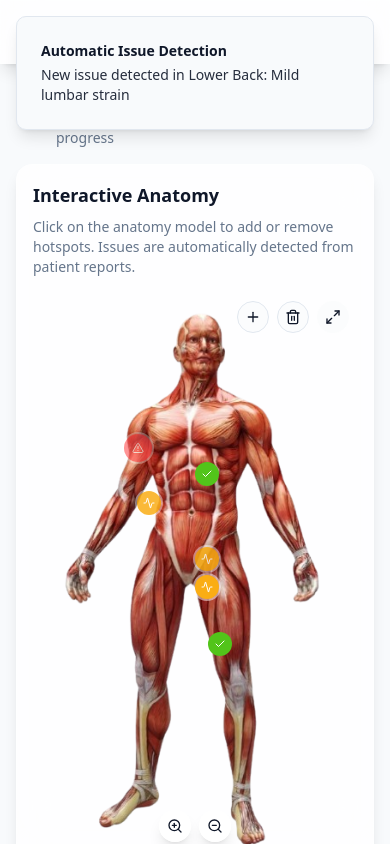
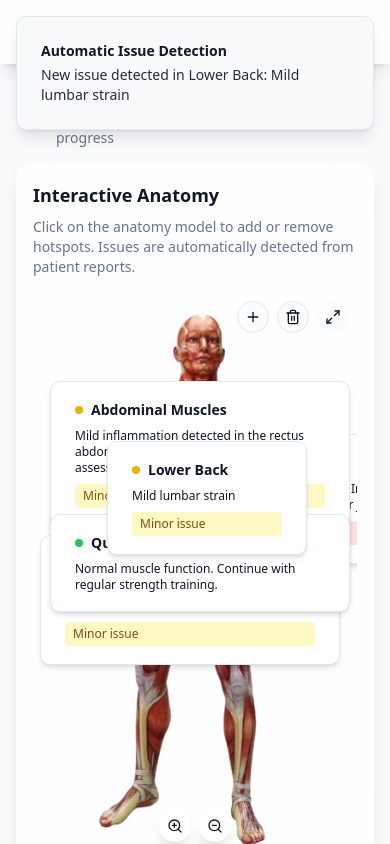
Before and after one commit to trademeindia/optm-healtpro-e3cb7c9b, a React (Vite) app: page /help in a window 390 px wide. Built offline with nearby package versions, Linux system fonts and the light colour scheme; sample sign-in values are in the browser's storage.

Commit message:
Improve responsiveness of application
The application is still getting cut off when viewed in desktop mode, this commit improves the responsiveness.

```diff
--- a/src/components/3d/AnatomyModel.tsx
+++ b/src/components/3d/AnatomyModel.tsx
@@ -144,18 +144,27 @@ const AnatomyModel: React.FC<AnatomyModelProps> = ({
   };
 
   const getTooltipSide = (x: number, y: number): "top" | "right" | "bottom" | "left" => {
-    if (x < 25) return "right";
-    if (x > 75) return "left";
+    if (x < 30) return "right";
+    if (x > 70) return "left";
     if (y < 40) return "bottom";
     return "top";
   };
 
   const getTooltipAlign = (x: number, y: number): "start" | "center" | "end" => {
-    if (x < 25 || x > 75) {
+    if (x < 30 || x > 70) {
       if (y < 30) return "start";
       if (y > 70) return "end";
     }
     return "center";
+  };
+
+  const getCollisionPadding = () => {
+    return {
+      top: 20,
+      bottom: 20,
+      left: 40,
+      right: 40
+    };
   };
 
   return (
@@ -272,13 +281,14 @@ const AnatomyModel: React.FC<AnatomyModelProps> = ({
                   <TooltipContent
                     side={getTooltipSide(hotspot.x, hotspot.y)}
                     align={getTooltipAlign(hotspot.x, hotspot.y)}
-                    sideOffset={14}
-                    className="z-50 max-w-sm w-[250px] overflow-visible"
+                    sideOffset={20}
+                    className="z-50 w-auto max-w-[300px] min-w-[200px] overflow-visible"
                     avoidCollisions={true}
-                    collisionPadding={30}
+                    collisionPadding={getCollisionPadding()}
                     sticky="always"
+                    forceMount
                   >
-                    <div className="space-y-1 p-2">
+                    <div className="space-y-2 p-3">
                       <div className="flex items-center gap-2">
                         <span className={cn(
                           "inline-block w-2 h-2 rounded-full",
@@ -288,7 +298,7 @@ const AnatomyModel: React.FC<AnatomyModelProps> = ({
                         )}></span>
                         <h3 className="font-bold text-sm">{hotspot.label}</h3>
                       </div>
-                      <p className="text-xs break-words whitespace-normal">{hotspot.description}</p>
+                      <p className="text-xs break-words whitespace-normal overflow-visible">{hotspot.description}</p>
                       {hotspot.status !== 'normal' && (
                         <p className={cn(
                           "text-xs font-medium mt-1 px-2 py-1 rounded",
```
